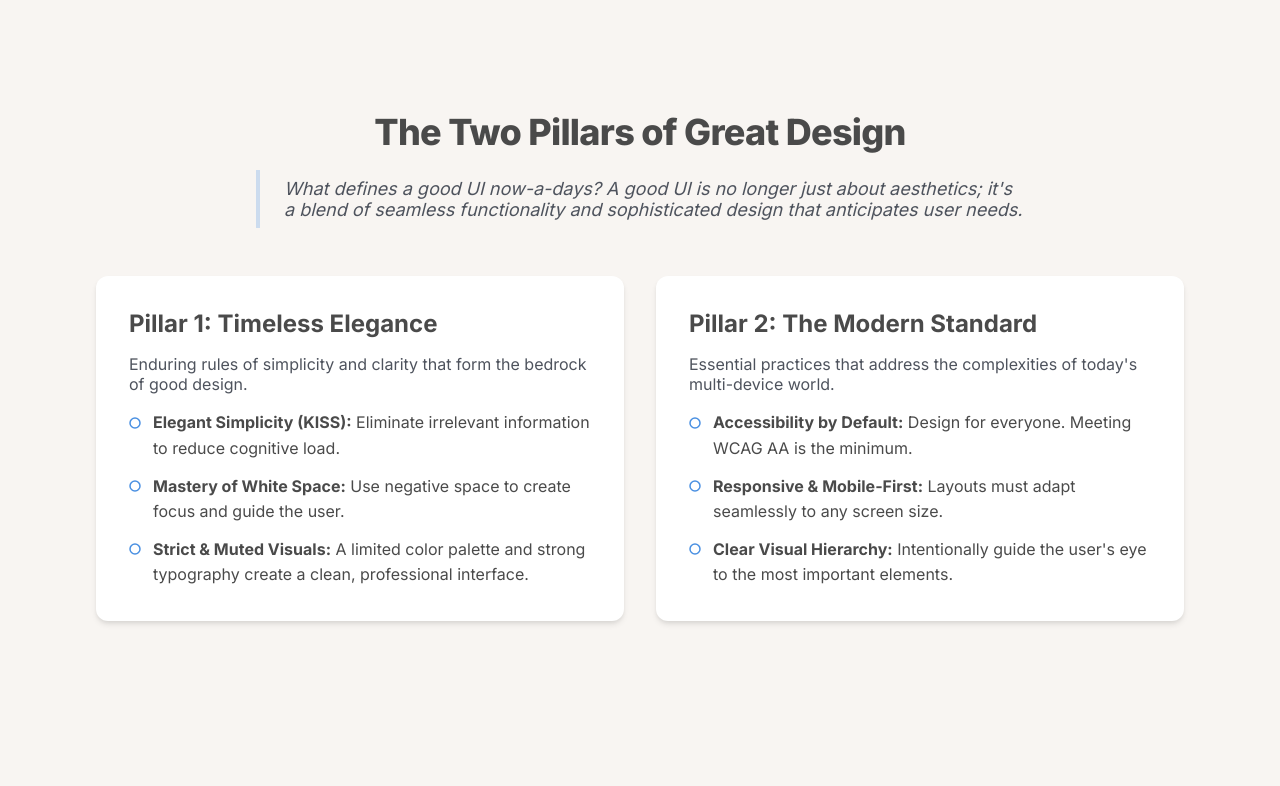
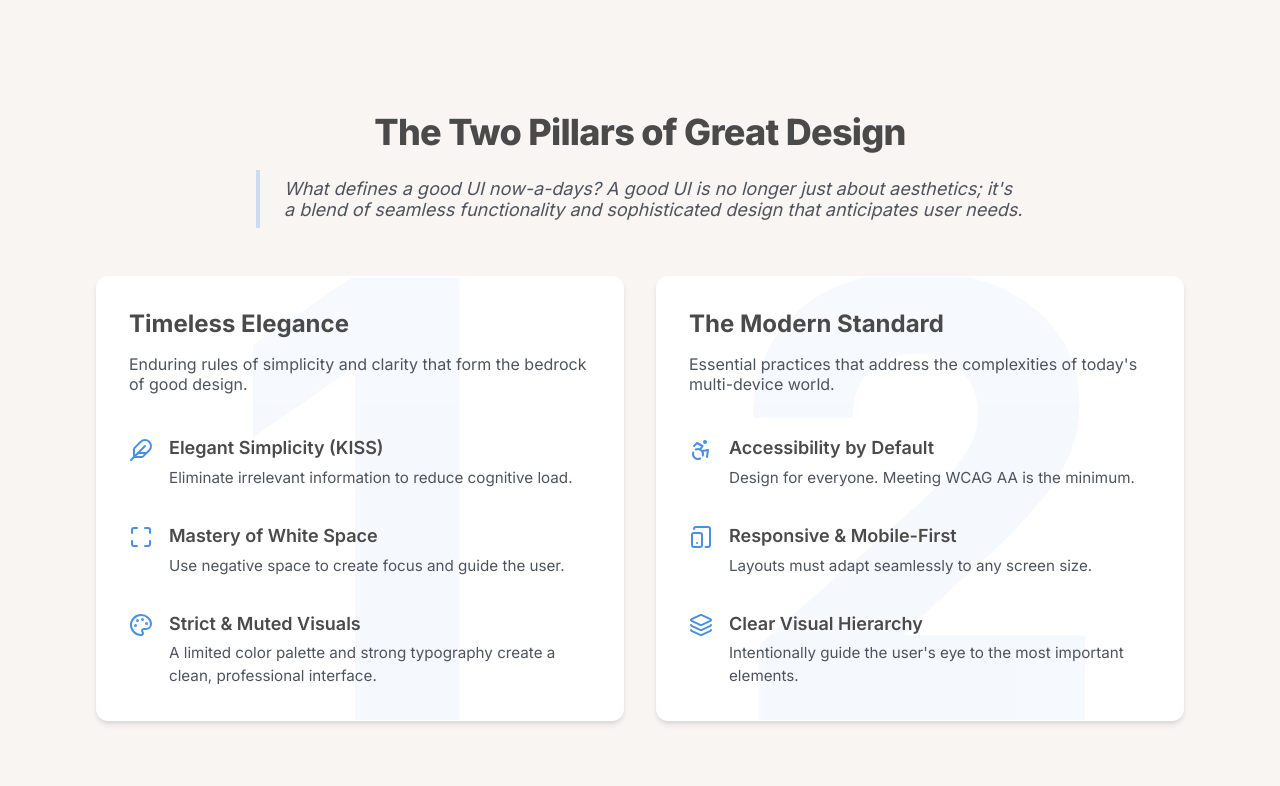
Before and after one commit to juanpatriciodoyle/the-presentation, a React (Create React App) app: page / in a window 1280 px wide. Shown: the part 360-1146 px from the top of the page. Built offline with nearby package versions, Linux system fonts and the light colour scheme.

Commit message:
update foundation with back numbers

```diff
--- a/src/components/sections/FoundationsSection.tsx
+++ b/src/components/sections/FoundationsSection.tsx
@@ -1,9 +1,9 @@
 import React from 'react';
 import styled from 'styled-components';
-import {Circle} from 'lucide-react';
+import {Feather, Maximize, Palette, TabletSmartphone, Layers, AccessibilityIcon} from 'lucide-react';
 import Section from '../common/Section';
-import {Card} from '../common/Card';
-import {Description, HeaderContainer, Title} from '../common/Header';
+import { Card } from '../common/Card';
+import { Description, HeaderContainer, Title } from '../common/Header';
 
 const Quote = styled(Description)`
     font-style: italic;
@@ -22,15 +22,25 @@ const Grid = styled.div`
     }
 `;
 
+const PillarCard = styled(Card)`
+    padding: 32px;
+    position: relative;
+    overflow: hidden;
+`;
+
 const PillarTitle = styled.h3`
     font-size: 1.5rem;
     font-weight: 700;
     margin-bottom: 1rem;
+    position: relative;
+    z-index: 2;
 `;
 
 const PillarDescription = styled.p`
     color: ${(props) => props.theme.colors.description};
-    margin-bottom: 1rem;
+    margin-bottom: 2.5rem;
+    position: relative;
+    z-index: 2;
 `;
 
 const PillarList = styled.ul`
@@ -39,21 +49,49 @@ const PillarList = styled.ul`
     margin: 0;
     display: flex;
     flex-direction: column;
-    gap: 0.75rem;
+    gap: 2rem;
+    position: relative;
+    z-index: 2;
 `;
 
 const PillarListItem = styled.li`
     display: flex;
     align-items: flex-start;
-    gap: 0.75rem;
+    gap: 1rem;
     line-height: 1.6;
 
     svg {
         flex-shrink: 0;
         color: ${(props) => props.theme.colors.accent};
-        margin-top: 0.4rem;
+        margin-top: 0.2rem;
     }
 `;
+
+const ItemTitle = styled.h4`
+    font-size: 1.125rem;
+    font-weight: 600;
+    margin-bottom: 0.25rem;
+`;
+
+const ItemDescription = styled.p`
+    font-size: 0.95rem;
+    color: ${(props) => props.theme.colors.description};
+    line-height: 1.5;
+`;
+
+const Anchor = styled.div`
+    position: absolute;
+    font-size: 38rem;
+    font-weight: 800;
+    color: ${(props) => props.theme.colors.accent};
+    opacity: 0.05;
+    z-index: 1;
+    user-select: none;
+    top: 50%;
+    left: 50%;
+    transform: translate(-50%, -50%);
+`;
+
 
 const FoundationsSection: React.FC = () => {
     return (
@@ -66,44 +104,64 @@ const FoundationsSection: React.FC = () => {
                 </Quote>
             </HeaderContainer>
             <Grid>
-                <Card>
-                    <PillarTitle>Pillar 1: Timeless Elegance</PillarTitle>
+                <PillarCard>
+                    <Anchor>1</Anchor>
+                    <PillarTitle>Timeless Elegance</PillarTitle>
                     <PillarDescription>Enduring rules of simplicity and clarity that form the bedrock of good
                         design.</PillarDescription>
                     <PillarList>
                         <PillarListItem>
-                            <Circle size={12} strokeWidth={3}/>
-                            <span><strong>Elegant Simplicity (KISS):</strong> Eliminate irrelevant information to reduce cognitive load.</span>
+                            <Feather size={24} />
+                            <div>
+                                <ItemTitle>Elegant Simplicity (KISS)</ItemTitle>
+                                <ItemDescription>Eliminate irrelevant information to reduce cognitive load.</ItemDescription>
+                            </div>
                         </PillarListItem>
                         <PillarListItem>
-                            <Circle size={12} strokeWidth={3}/>
-                            <span><strong>Mastery of White Space:</strong> Use negative space to create focus and guide the user.</span>
+                            <Maximize size={24} />
+                            <div>
+                                <ItemTitle>Mastery of White Space</ItemTitle>
+                                <ItemDescription>Use negative space to create focus and guide the user.</ItemDescription>
+                            </div>
                         </PillarListItem>
                         <PillarListItem>
-                            <Circle size={12} strokeWidth={3}/>
-                            <span><strong>Strict & Muted Visuals:</strong> A limited color palette and strong typography create a clean, professional interface.</span>
+                            <Palette size={24} />
+                            <div>
+                                <ItemTitle>Strict & Muted Visuals</ItemTitle>
+                                <ItemDescription>A limited color palette and strong typography create a clean, professional interface.</ItemDescription>
+                            </div>
                         </PillarListItem>
                     </PillarList>
-                </Card>
-                <Card>
-                    <PillarTitle>Pillar 2: The Modern Standard</PillarTitle>
+                </PillarCard>
+                <PillarCard>
+                    <Anchor>2</Anchor>
+                    <PillarTitle>The Modern Standard</PillarTitle>
                     <PillarDescription>Essential practices that address the complexities of today's multi-device
                         world.</PillarDescription>
                     <PillarList>
                         <PillarListItem>
-                            <Circle size={12} strokeWidth={3}/>
-                            <span><strong>Accessibility by Default:</strong> Design for everyone. Meeting WCAG AA is the minimum.</span>
+                            <AccessibilityIcon size={24} />
+                            <div>
+                                <ItemTitle>Accessibility by Default</ItemTitle>
+                                <ItemDescription>Design for everyone. Meeting WCAG AA is the minimum.</ItemDescription>
+                            </div>
                         </PillarListItem>
                         <PillarListItem>
-                            <Circle size={12} strokeWidth={3}/>
-                            <span><strong>Responsive & Mobile-First:</strong> Layouts must adapt seamlessly to any screen size.</span>
+                            <TabletSmartphone size={24} />
+                            <div>
+                                <ItemTitle>Responsive & Mobile-First</ItemTitle>
+                                <ItemDescription>Layouts must adapt seamlessly to any screen size.</ItemDescription>
+                            </div>
                         </PillarListItem>
                         <PillarListItem>
-                            <Circle size={12} strokeWidth={3}/>
-                            <span><strong>Clear Visual Hierarchy:</strong> Intentionally guide the user's eye to the most important elements.</span>
+                            <Layers size={24} />
+                            <div>
+                                <ItemTitle>Clear Visual Hierarchy</ItemTitle>
+                                <ItemDescription>Intentionally guide the user's eye to the most important elements.</ItemDescription>
+                            </div>
                         </PillarListItem>
                     </PillarList>
-                </Card>
+                </PillarCard>
             </Grid>
         </Section>
     );
```
